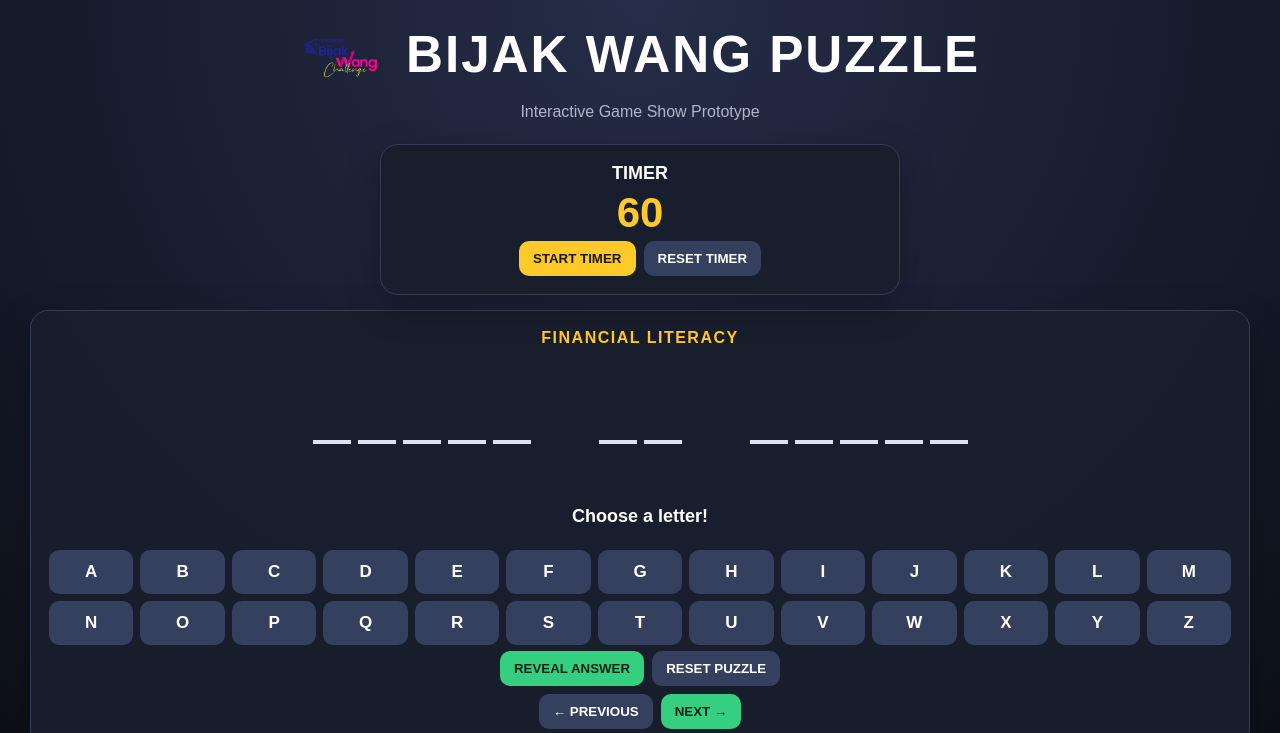
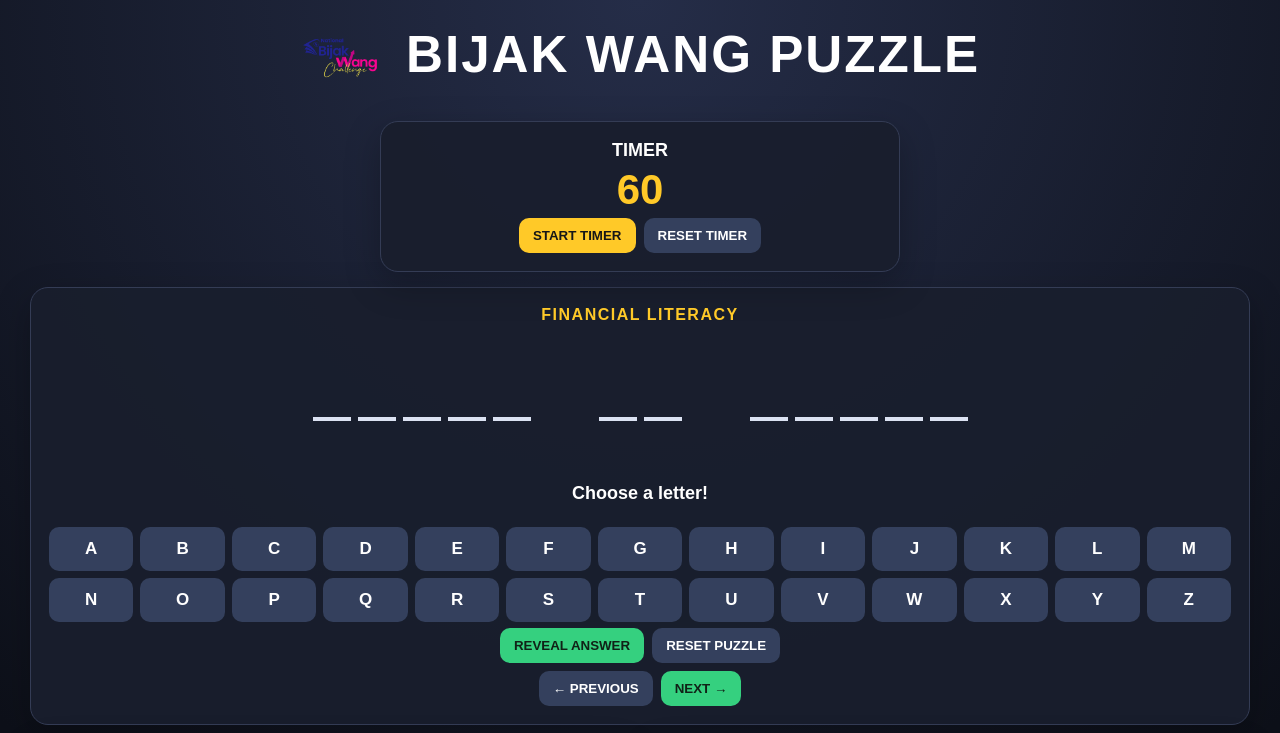
Before and after one commit to hazmiuzair/Bijak-Wang-Puzzle, a plain HTML site: page index.html in a window 1280 px wide. Shown: the top 733 px of the page. Drawn offline with Linux system fonts and the light colour scheme.

Commit message:
Add files via upload

```diff
--- a/index.html
+++ b/index.html
@@ -9,7 +9,6 @@
 <body>
 <header>
   <h1> <img src="National BijakWang Logo.png" class="header-logo"> BIJAK WANG PUZZLE</h1>
-  <div class="subtitle">Interactive Game Show Prototype</div>
 </header>
 
 <div class="app">
```
